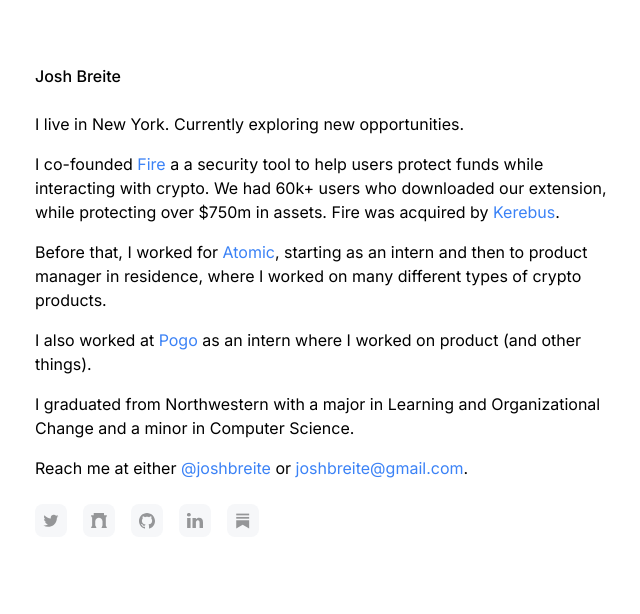
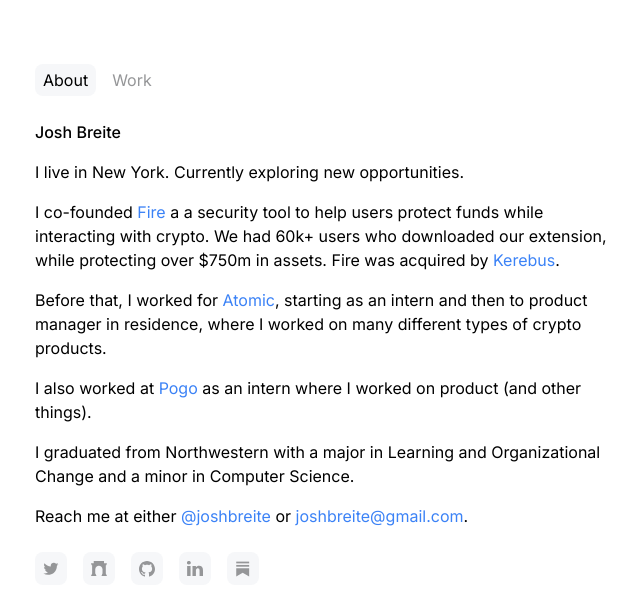
Before and after one commit to jbreite/jzb-personal-site, a Next.js app: page / in a window 1280 px wide. Shown: the top 614 px of the page, without its empty margins (317-957 px from the left). Built offline with nearby package versions, Linux system fonts and the light colour scheme.

Commit message:
Add tabs + move around files

```diff
--- /dev/null
+++ b/app/components/custom/About.tsx
@@ -0,0 +1,69 @@
+import ButtonLink from "./ButtonLink";
+import TextLink from "./TextLink";
+import FarcasterLogo from "../../../public/farcasterLogo.svg";
+import GitHubLogo from "../../../public/githubLogo.svg";
+import LinkedinLogo from "../../../public/linkedinLogo.svg";
+import SubstackLogo from "../../../public/substackLogo.svg";
+import TwitterLogo from "../../../public/twitterLogo.svg";
+
+const FireLink =
+  "https://web.archive.org/web/20240502130303/https://www.joinfire.xyz/";
+const KerebusSite = "https://www.kerberus.com/";
+const AtomicLink = "https://atomic.vc/";
+const PogoLink = "https://www.joinpogo.com/";
+const TwitterLink = "https://x.com/joshbreite";
+const EmailLink = "mailto:joshbreite@gmail.com";
+const FarcasterLink = "https://warpcast.com/joshbreite.eth";
+const LinkedInLink = "https://www.linkedin.com/in/josh-breite-0ba696173/";
+const SubstackLink = "https://joshbreite.substack.com/";
+const GitHubLink = "https://github.com/jbreite";
+
+export default function About() {
+  return (
+    <>
+      <div className="flex flex-col gap-y-4 py-6 ">
+        <h1 className="font-medium">Josh Breite</h1>
+        <p>I live in New York. Currently exploring new opportunities.</p>
+        <p>
+          I co-founded <TextLink href={FireLink} label="Fire" external /> a a
+          security tool to help users protect funds while interacting with
+          crypto. We had 60k+ users who downloaded our extension, while
+          protecting over $750m in assets. Fire was acquired by{" "}
+          <TextLink href={KerebusSite} label="Kerebus" external />.
+        </p>
+        <p>
+          Before that, I worked for{" "}
+          <TextLink label="Atomic" href={AtomicLink} />, starting as an intern
+          and then to product manager in residence, where I worked on many
+          different types of crypto products.
+        </p>
+        <p>
+          I also worked at <TextLink href={PogoLink} label="Pogo" /> as an
+          intern where I worked on product (and other things).
+        </p>
+        <p>
+          I graduated from Northwestern with a major in Learning and
+          Organizational Change and a minor in Computer Science.
+        </p>
+
+        <p>
+          Reach me at either <TextLink href={TwitterLink} label="@joshbreite" />{" "}
+          or <TextLink href={EmailLink} label="joshbreite@gmail.com" />.
+        </p>
+      </div>
+
+      <div className="flex  flex-row gap-x-4 gap-y-2 flex-wrap">
+        <ButtonLink href={TwitterLink} label="Twitter" image={TwitterLogo} />
+        <ButtonLink
+          href={FarcasterLink}
+          label="Farcaster"
+          image={FarcasterLogo}
+        />
+        <ButtonLink href={GitHubLink} label="GitHub" image={GitHubLogo} />
+
+        <ButtonLink href={LinkedInLink} label="LinkedIn" image={LinkedinLogo} />
+        <ButtonLink href={SubstackLink} label="Substack" image={SubstackLogo} />
+      </div>
+    </>
+  );
+}
--- /dev/null
+++ b/app/components/custom/AnimatedTabs.tsx
@@ -0,0 +1,43 @@
+"use client";
+
+import { motion } from "framer-motion";
+import clsx from "clsx";
+
+interface AnimatedTabsProps {
+  tabs: string[];
+  activeTab: string;
+  onTabChange: (tab: string) => void;
+}
+
+export default function AnimatedTabs({
+  tabs,
+  activeTab,
+  onTabChange,
+}: AnimatedTabsProps) {
+  return (
+    <div className="flex gap-2">
+      {tabs.map((tab) => (
+        <motion.ul
+          layout
+          className={clsx(
+            "relative cursor-pointer px-2 py-1 font-open-runde outline-none transition-colors",
+            activeTab === tab ? "text-black" : "text-[#959698]"
+          )}
+          tabIndex={0}
+          key={tab}
+          onFocus={() => onTabChange(tab)}
+          onMouseOver={() => onTabChange(tab)}
+          onMouseLeave={() => onTabChange(tab)}
+        >
+          {activeTab === tab ? (
+            <motion.div
+              layoutId="tab-indicator"
+              className="absolute inset-0 rounded-lg bg-[#F6F7F9]"
+            />
+          ) : null}
+          <span className="relative text-inherit">{tab}</span>
+        </motion.ul>
+      ))}
+    </div>
+  );
+}
--- a/app/page.tsx
+++ b/app/page.tsx
@@ -1,83 +1,31 @@
-import TextLink from "./ui/components/TextLink";
-import ButtonLink from "./ui/components/ButtonLink";
-import TwitterLogo from "../public/twitterLogo.svg";
-import FarcasterLogo from "../public/farcasterLogo.svg";
-import LinkedinLogo from "../public/linkedinLogo.svg";
-import SubstackLogo from "../public/substackLogo.svg";
-import GitHubLogo from "../public/githubLogo.svg";
+"use client";
 
-const FireLink =
-  "https://web.archive.org/web/20240502130303/https://www.joinfire.xyz/";
-const KerebusSite = "https://www.kerberus.com/";
-const AtomicLink = "https://atomic.vc/";
-const PogoLink = "https://www.joinpogo.com/";
-const TwitterLink = "https://x.com/joshbreite";
-const EmailLink = "mailto:joshbreite@gmail.com";
-const FarcasterLink = "https://warpcast.com/joshbreite.eth";
-const LinkedInLink = "https://www.linkedin.com/in/josh-breite-0ba696173/";
-const SubstackLink = "https://joshbreite.substack.com/";
-const GitHubLink = "https://github.com/jbreite";
+import AnimatedTabs from "./components/custom/AnimatedTabs";
+import { useSearchParams, useRouter } from "next/navigation";
+import About from "./components/custom/About";
+
+const tabs = ["About", "Work"];
 
 export default function Home() {
+  const searchParams = useSearchParams();
+  const router = useRouter();
+  const activeTab = searchParams.get("tab") || "About";
+
+  const handleTabChange = (tab: string) => {
+    router.push(`?tab=${tab}`);
+  };
+
   return (
     <main className="flex min-h-screen flex-col items-center justify-start py-6 px-6 sm:py-16">
-      <div className="max-w-xl">
+      <div className="max-w-xl w-full">
         <header>
-          <h1 className="font-medium">Josh Breite</h1>
-          {/* <time className="text-[#ADADAD]">Last updated, July 19, 2024</time> */}
+          <AnimatedTabs
+            tabs={tabs}
+            activeTab={activeTab}
+            onTabChange={handleTabChange}
+          />
         </header>
-
-        <div className="flex flex-col gap-y-4 py-6 ">
-          <p>I live in New York. Currently exploring new opportunities.</p>
-          <p>
-            I co-founded <TextLink href={FireLink} label="Fire" external /> a a
-            security tool to help users protect funds while interacting with
-            crypto. We had 60k+ users who downloaded our extension, while
-            protecting over $750m in assets. Fire was acquired by{" "}
-            <TextLink href={KerebusSite} label="Kerebus" external />.
-          </p>
-          <p>
-            Before that, I worked for{" "}
-            <TextLink label="Atomic" href={AtomicLink} />, starting as an intern
-            and then to product manager in residence, where I worked on many
-            different types of crypto products.
-          </p>
-          <p>
-            I also worked at <TextLink href={PogoLink} label="Pogo" /> as an
-            intern where I worked on product (and other things).
-          </p>
-          <p>
-            I graduated from Northwestern with a major in Learning and
-            Organizational Change and a minor in Computer Science.
-          </p>
-
-          <p>
-            Reach me at either{" "}
-            <TextLink href={TwitterLink} label="@joshbreite" /> or{" "}
-            <TextLink href={EmailLink} label="joshbreite@gmail.com" />.
-          </p>
-        </div>
-
-        <div className="flex  flex-row gap-x-4 gap-y-2 flex-wrap">
-          <ButtonLink href={TwitterLink} label="Twitter" image={TwitterLogo} />
-          <ButtonLink
-            href={FarcasterLink}
-            label="Farcaster"
-            image={FarcasterLogo}
-          />
-          <ButtonLink href={GitHubLink} label="GitHub" image={GitHubLogo} />
-
-          <ButtonLink
-            href={LinkedInLink}
-            label="LinkedIn"
-            image={LinkedinLogo}
-          />
-          <ButtonLink
-            href={SubstackLink}
-            label="Substack"
-            image={SubstackLogo}
-          />
-        </div>
+        {activeTab === "About" && <About />}
       </div>
     </main>
   );
```
Also changed, not shown: package.json (+7 -5 lines), app/components/custom/ButtonLink.tsx (renamed from app/ui/components/ButtonLink.tsx), app/components/custom/TextLink.tsx (renamed from app/ui/components/TextLink.tsx), 1 other file (tests, documents, lock files or other folders).
